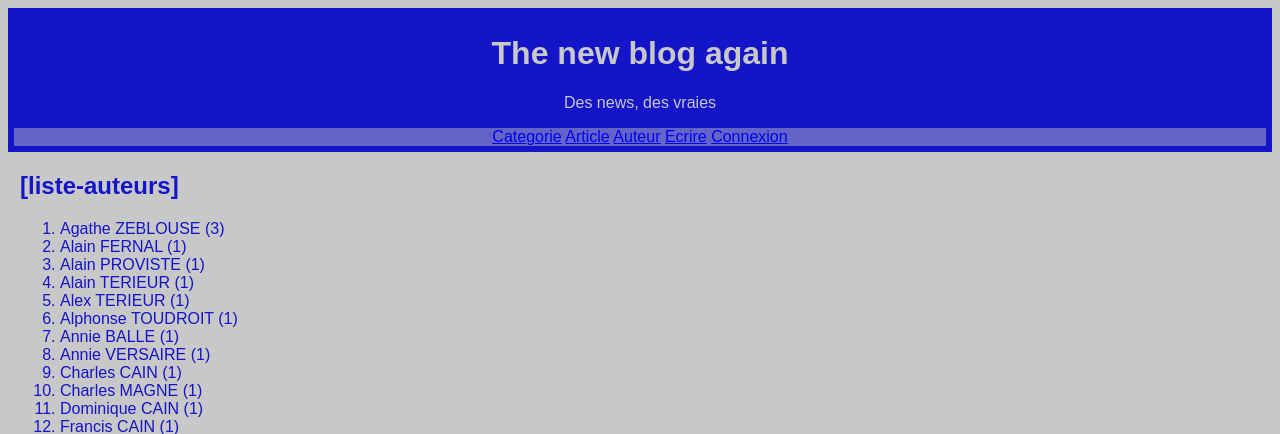
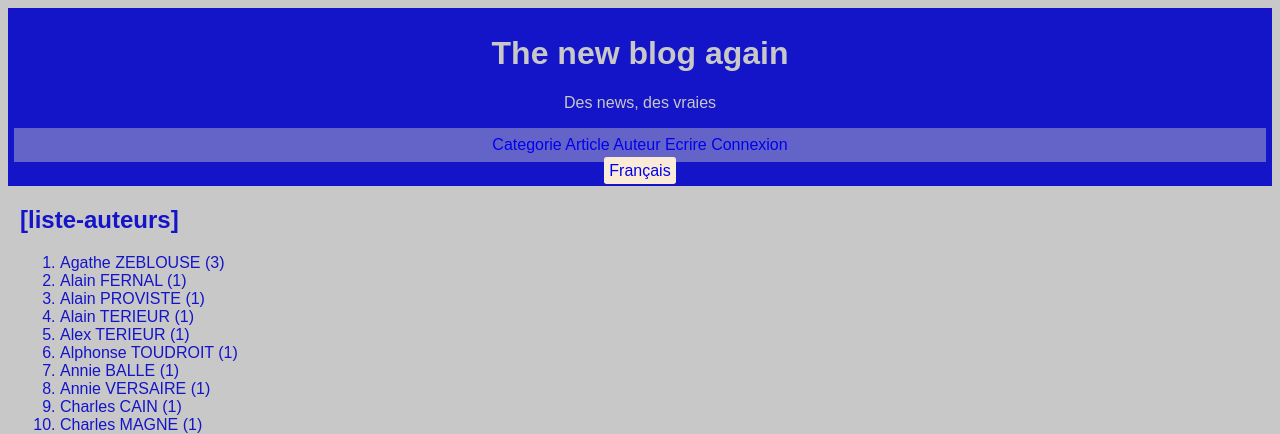
Before and after one commit to marcyves/blog, a PHP site: page /index.php?langue=EN in a window 1280 px wide. Shown: the top 434 px of the page. Run offline with PHP 8.4, Linux system fonts and the light colour scheme; data comes from the database, SQL or seed files in the repository; data that the repository does not hold is empty.

Commit message:
Ajout du bouton de changement de langue d'affichage

```diff
--- a/inc/fonctions.php
+++ b/inc/fonctions.php
@@ -85,7 +85,7 @@
 }
 
  function debut($titre){
-    global $config, $id_utilisateur;
+    global $config, $id_utilisateur, $langue;
 
     if(!is_dir("theme/".$config['theme'])){
         echo "<br>Erreur: dossier thème inexistant";
@@ -115,6 +115,11 @@
             <p>Des news, des vraies</p>
             <?php
             menu($config['dossier_pages']);
+            if ($langue == "FR"){
+                echo '<a class="lang" href="?langue=EN">English</a>';
+            }else{
+                echo '<a class="lang" href="?langue=FR">Français</a>';
+            }
             ?>
         </header>
         <main>
@@ -171,7 +176,9 @@
 }
 
 /*
+
 Version traduction par include PHP
+
 */
 function langue($langue, $label){
 
--- a/theme/base/style.css
+++ b/theme/base/style.css
@@ -10,8 +10,18 @@
     padding: 6px;
 }
 nav{
+    padding: 6pt;
     background-color: rgb(100,100,200);
     color: rgb(200,200,200);
+}
+
+.lang{
+    padding: 4pt;
+    border-radius: 2pt;
+    background-color: antiquewhite;
+}
+a{
+    text-decoration: none;
 }
 main{
     margin-left: 12px;
```
